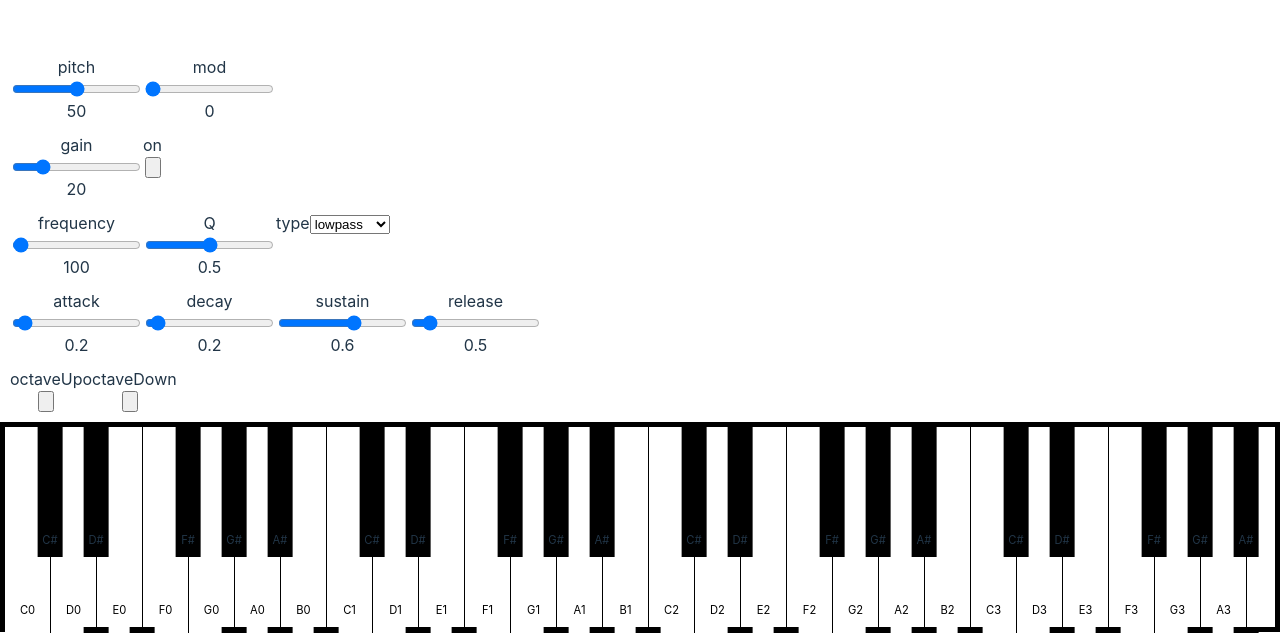
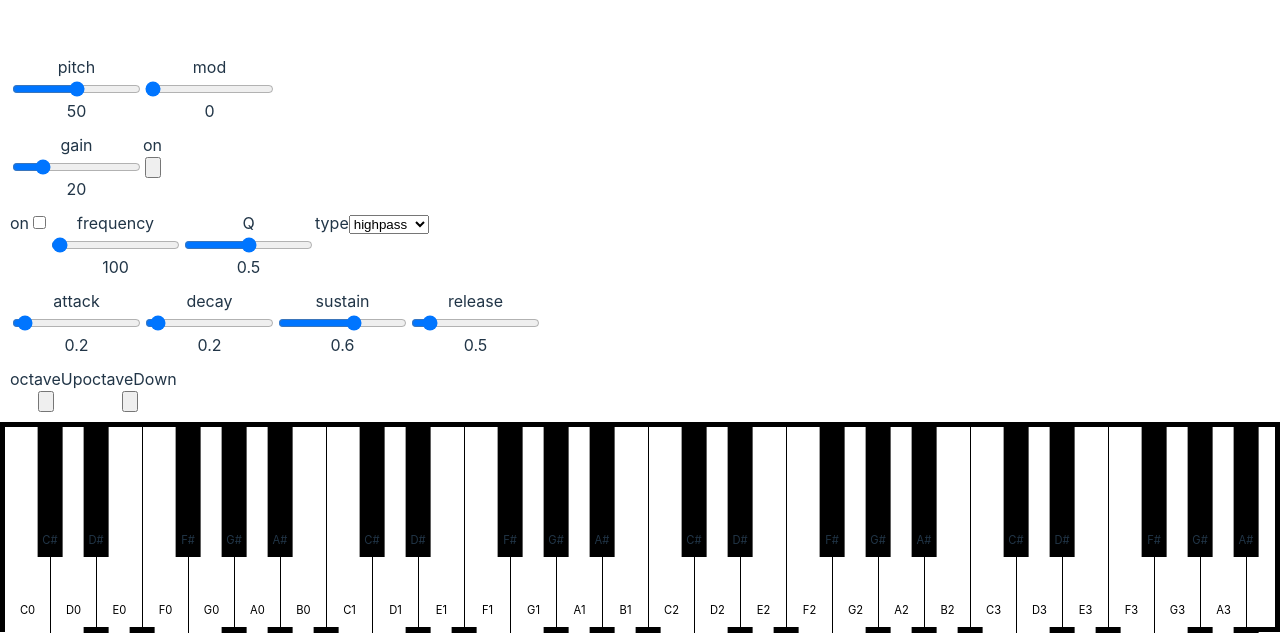
Before and after one commit to John-D-McGurk/React_Synth, a React (Vite) app: page / in a window 1280 px wide. Shown: the part 167-800 px from the top of the page. Built offline with nearby package versions, Linux system fonts and the light colour scheme.

Commit message:
fixed dropdown default value and started filter class

```diff
--- a/components/Dropdown.jsx
+++ b/components/Dropdown.jsx
@@ -1,13 +1,21 @@
 import React from "react";
 
 export default function Button(props) {
+  const value = props.settings.panels[props.panel][props.label];
   const options = props.contents.map((option) => {
-    return <option value={option}>{option}</option>;
+    console.log(value);
+    console.log(option);
+    return <option selected={option === value} value={option}>{option}</option>;
   });
+  console.log(value)
   return (
     <div className="dropdown">
       <span className="dropdown--label">{props.label}</span>
-      <select value={props.setting} className={props.label}>
+      <select
+       data-panel={props.panel}
+        className={props.label}
+        name={props.label}
+        onChange={props.handleChange}>
         {options}
       </select>
     </div>
--- a/components/Instrument.jsx
+++ b/components/Instrument.jsx
@@ -40,6 +40,7 @@ export default function Instrument(props) {
   let PanelsObject = props.contents.panels;
   let i = 0;
   let panels = [];
+  console.log(data)
   const [state, setState] = useState(data);
 
   if (props.contents.panels.pitchMod && !state.panels.pitchMod) {
--- a/components/Keyboard.jsx
+++ b/components/Keyboard.jsx
@@ -39,6 +39,7 @@ export default function Keyboard(props) {
     },
     state = props.state,
     keyRefs = useRef([]);
+    console.log(state)
 
   useEffect(() => {
     function getKeyDOM(e) {
@@ -60,7 +61,7 @@ export default function Keyboard(props) {
         }
       }
     }
-
+// Bug: if another key that isn't mapped is pressed a time of release function won't fire
     function handleKeyUp(e) {
       if (e.key in keyMap) {
         const pressedKey = getKeyDOM(e);
@@ -73,9 +74,8 @@ export default function Keyboard(props) {
     document.addEventListener('keydown', handleKeyDown);
 
     return function cleanup() {
-      console.log('cleanup')
-      document.removeEventListener('keydown', handleKeyDown)
-      document.removeEventListener('keyup', handleKeyUp)
+      document.removeEventListener('keydown', handleKeyDown);
+      document.removeEventListener('keyup', handleKeyUp);
     }
 
   }, [])
@@ -84,7 +84,7 @@ export default function Keyboard(props) {
 
   octaveList.forEach(octave => {
     keyboard = keyboard.concat(
-      notes.map((note, keyIdx) => {
+      notes.map((note) => {
         const sharpNote = note + "#",
           noteIdx = 12 * octave /*(octave - startOctave)*/ + noteIndex[note];
         return (
@@ -122,8 +122,3 @@ export default function Keyboard(props) {
   })
   return <div id="keyboard">{keyboard}</div>;
 }
-
-
-function Key(props) {
-
-}
--- a/synthesizers/basic/basic.js
+++ b/synthesizers/basic/basic.js
@@ -5,13 +5,24 @@ const oscList = [];
 for (let i = 0; i < 9; i++) {
   oscList[i] = {};
 }
-let mainGainNode;
-mainGainNode = ctx.createGain();
+const mainGainNode = ctx.createGain();
 mainGainNode.connect(ctx.destination);
+
 
 let customWaveform = null;
 let sineTerms = null;
 let cosineTerms = null;
+
+class Filter {
+  constructor(ctx, state, out) {
+    this.ctx = ctx;
+    this.filter = ctx.createBiquadFilter();
+    this.filter.type = state.panels.filter.type;
+    this.filter.Q = state.panels.filter.Q;
+    this.filter.freq = state.panels.filter.frequency;
+    this.filter.connect(out);
+  }
+}
 
 class Osc {
   constructor(ctx, type, freq, envelope, out) {
@@ -41,6 +52,12 @@ class Osc {
       now + this.envelope.attack + this.envelope.decay + this.easing
     );
   }
+
+  changeOut(newOut) {
+    this.envGain.disconnect;
+    this.envGain.connect(newOut);
+  }
+
   stop() {
     let now = this.ctx.currentTime;
     let currentGain = this.envGain.gain.value;
@@ -56,6 +73,8 @@ class Osc {
     }, 10000);
   }
 }
+
+
 
 export function audioSetup(state) {
   mainGainNode.gain.value = state.panels.controls.gain / 100;
--- a/synthesizers/basic/basic.json
+++ b/synthesizers/basic/basic.json
@@ -10,6 +10,7 @@
     },
     "filter": {
       "inputs": {
+        "on": {"type": "Checkbox"},
         "frequency": { "type": "Knob", "max": 22000 },
         "Q": { "type": "Knob", "max": 1, "step": 0.01 },
         "type": {
--- a/synthesizers/basic/presets/default.json
+++ b/synthesizers/basic/presets/default.json
@@ -13,7 +13,9 @@
     },
     "filter": {
       "frequency": 100,
-      "Q": 0.5
+      "Q": 0.5,
+      "on": true,
+      "type": "highpass"
     }
   }
 }
```
